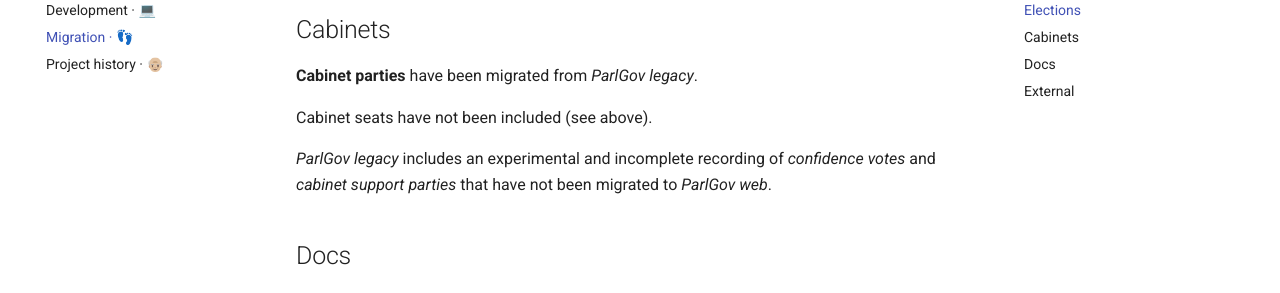
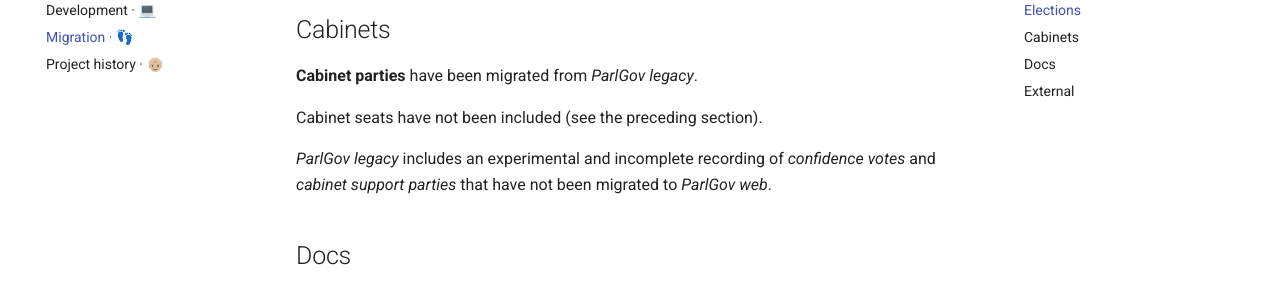
Before and after one commit to hdigital/parlgov-web, an MkDocs documentation site: the page built from docs/migration.md, in a window 1280 px wide and 900 px high, scrolled down 989 px. Shown: the part 152-445 px from the top of the window. Built offline with MkDocs 1.6.1 and Material for MkDocs 9.7.7, drawn with Linux system fonts in a browser that asks for light colours.

Commit message:
Fix Google Style issues

```diff
--- a/docs/migration.md
+++ b/docs/migration.md
@@ -47,7 +47,7 @@ scripts for the calculation have not been migrated.
 
 **Cabinet parties** have been migrated from _ParlGov legacy_.
 
-Cabinet seats have not been included (see above).
+Cabinet seats have not been included (see the preceding section).
 
 _ParlGov legacy_ includes an experimental and incomplete recording of
 _confidence votes_ and _cabinet support parties_ that have not been migrated to
```
Also changed, not shown: CHANGELOG.md (+3 -3 lines), docs/development.md (+1 -1 lines), docs/usage.md (+1 -1 lines), 3 other files.
